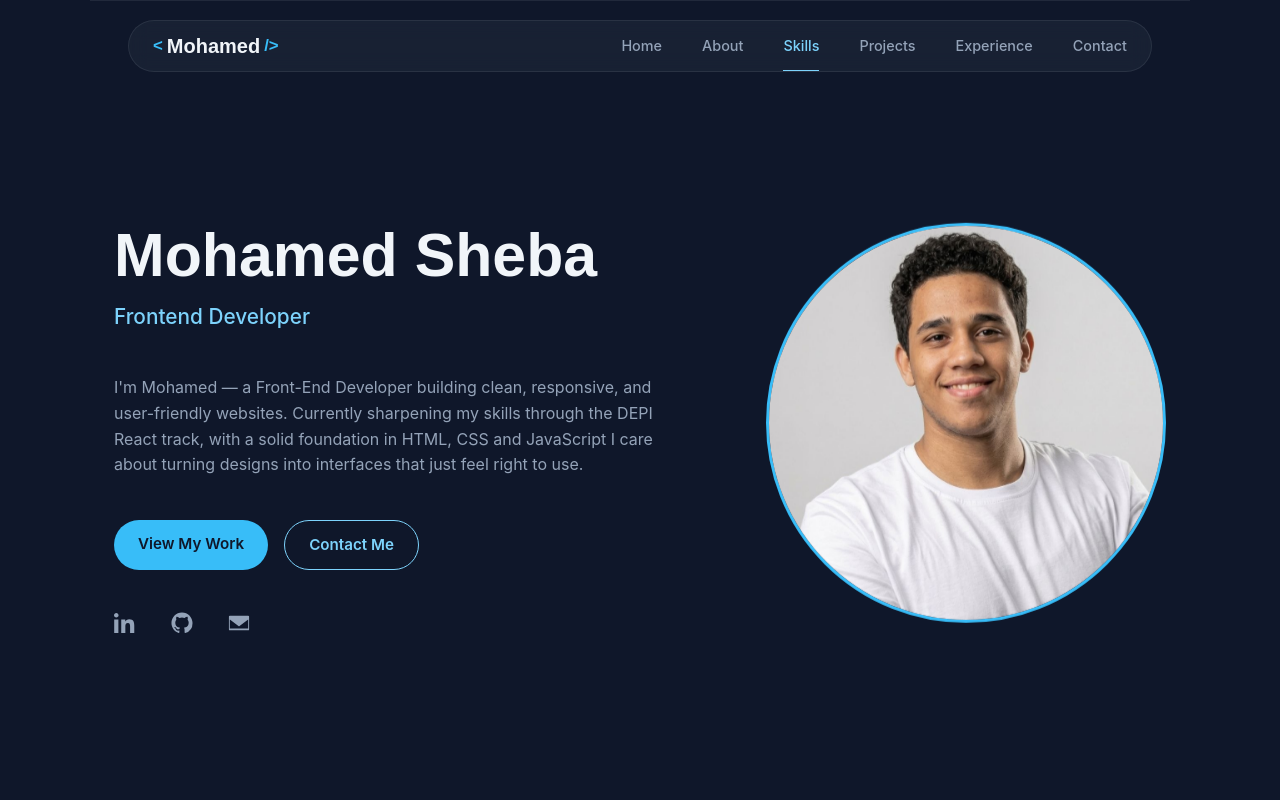
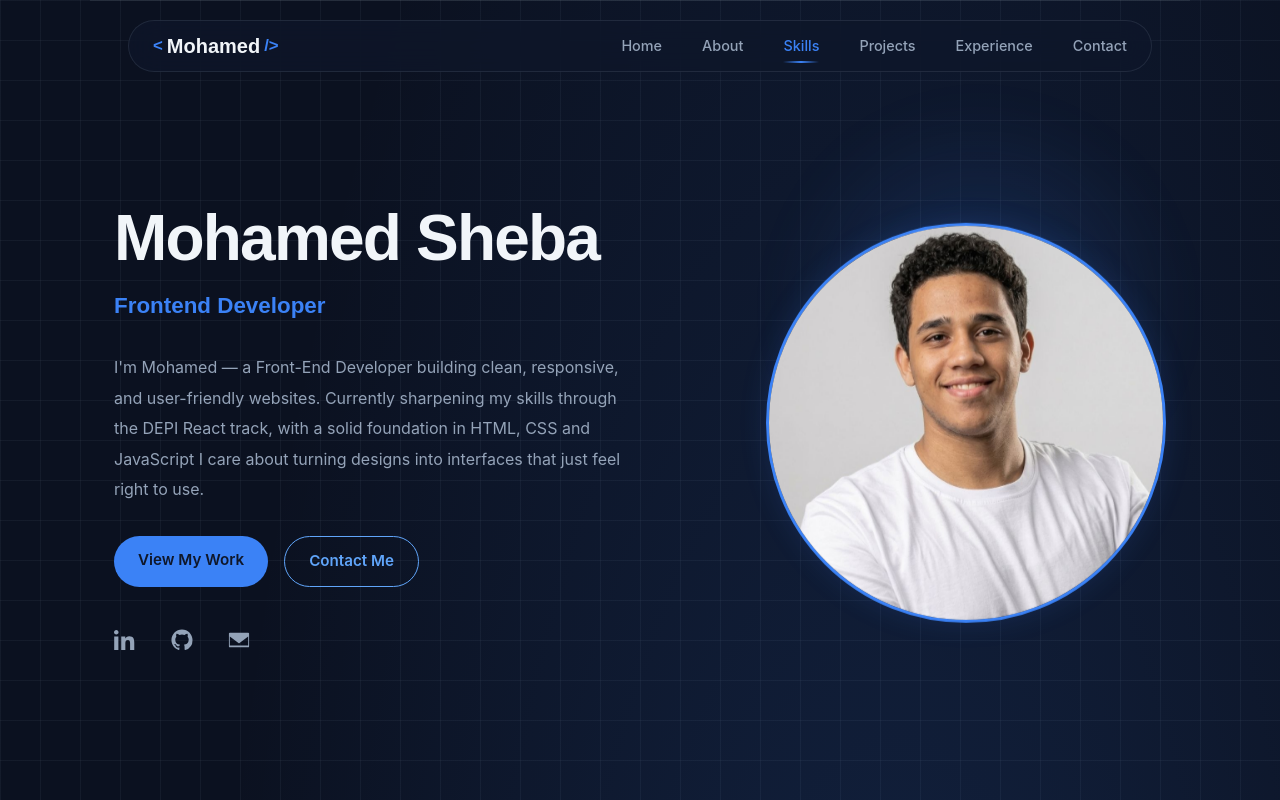
Before and after one commit to mohamedsheba/Portfolio_react-version, a React (Vite) app: page / in a window 1280 px wide. Shown: the top 800 px of the page. Built offline with nearby package versions, Linux system fonts and the light colour scheme.

Commit message:
changing style

```diff
--- a/src/App.css
+++ b/src/App.css
@@ -1,16 +1,27 @@
+
 :root {
-	--bg-color: #0F172A;
-	--card-bg: #1E293B;
+    /* Backgrounds */
+    --bg-color: #0B1120;
+    --card-bg: #151F33;
+
+    /* Text */
     --text-color: #F1F5F9;
     --text-muted: #94A3B8;
-	--accent-color: #38BDF8;
-	--secondary-color: #7DD3FC;
 
+    /* Electric blue */
+    --accent-color: #3B82F6;
+    --secondary-color: #60A5FA;
+    --accent-glow: rgba(59, 130, 246, 0.18);
+
+    /* Fonts */
     --font-heading: 'Sora', sans-serif;
     --font-body: 'Inter', sans-serif;
 
+    /* Layout */
     --max-width: 1100px;
     --radius: 14px;
+
+    /* Motion */
     --transition: 0.3s ease;
 }
 
@@ -25,10 +36,30 @@ html {
 }
 
 body {
-	background-color: var(--bg-color);
-	color: var(--text-color);
 	font-family: var(--font-body);
 	line-height: 1.6;
+	color: var(--text-color);
+    background-color: #0B1120;
+    background-image:
+        radial-gradient(
+            ellipse at 70% 35%,
+            rgba(59, 130, 246, 0.16),
+            transparent 55%
+        ),
+        linear-gradient(
+            rgba(148, 163, 184, 0.07) 1px,
+            transparent 1px
+        ),
+        linear-gradient(
+            90deg,
+            rgba(148, 163, 184, 0.07) 1px,
+            transparent 1px
+        );
+
+    background-size:
+        auto,
+        40px 40px,
+        40px 40px;
 }
 
 h1,
@@ -57,10 +88,6 @@ section {
 .section-title {
 	font-size: 2rem;
 	margin-bottom: 48px;
-}
-
-section:not(#home) {
-	border-top: 1px solid rgba(241, 245, 249, 0.08);
 }
 
 .btn {
@@ -115,16 +142,26 @@ section:not(#home) {
     transform: translateX(-50%);
     z-index: 1000;
     width: 80%;
-	background-color: rgba(30, 41, 59, 0.6);
-	backdrop-filter: blur(10px);
+
+    background-color: rgba(15, 23, 42, 0.72);
+    backdrop-filter: blur(16px);
+    -webkit-backdrop-filter: blur(16px);
+
     border-radius: 999px;
-	border: 1px solid rgba(241, 245, 249, 0.08);
-	transition: background-color var(--transition), box-shadow var(--transition);
+    border: 1px solid rgba(148, 163, 184, 0.14);
+
+    transition:
+        background-color var(--transition),
+        box-shadow var(--transition),
+        border-color var(--transition);
 }
 
 .navbar.scrolled {
-	background-color: rgba(30, 41, 59, 0.65);
-	box-shadow: 0 8px 24px rgba(0, 0, 0, 0.3);
+    background-color: rgba(11, 17, 32, 0.92);
+    border-color: rgba(59, 130, 246, 0.22);
+    box-shadow:
+        0 8px 30px rgba(0, 0, 0, 0.25),
+        0 0 24px rgba(59, 130, 246, 0.07);
 }
 
 .navbar-inner {
@@ -159,6 +196,7 @@ section:not(#home) {
 }
 
 .nav-link {
+	position: relative;
 	display: inline-flex;
 	align-items: center;
 	height: 50px;
@@ -171,10 +209,34 @@ section:not(#home) {
 
 .nav-link:hover,
 .nav-link.active {
-	color: var(--secondary-color);
-	border-bottom: 1px solid var(--secondary-color);
+	color: var(--accent-color);
+	border-bottom-color: transparent;
 }
 
+.nav-link::after {
+	content: "";
+	position: absolute;
+	bottom: 7px;
+	left: 0;
+	width: 100%;
+	height: 2px;
+
+	background: linear-gradient(
+		90deg,
+		transparent,
+		var(--accent-color),
+		transparent
+	);
+
+	transform: scaleX(0);
+	transform-origin: center;
+	transition: transform var(--transition);
+}
+
+.nav-link:hover::after,
+.nav-link.active::after {
+	transform: scaleX(1);
+}
 .menu-toggle {
 	display: none;
 	background: none;
@@ -194,6 +256,28 @@ section:not(#home) {
 	align-items: center;
 	justify-content: space-between;
 	gap: 48px;
+	position: relative;
+    isolation: isolate;
+}
+
+#home::before {
+    content: "";
+    position: absolute;
+    z-index: -1;
+
+    width: 420px;
+    height: 420px;
+    top: 12%;
+    right: 0;
+
+    background: radial-gradient(
+        circle,
+        var(--accent-glow, rgba(59, 130, 246, 0.18)) 0%,
+        transparent 70%
+    );
+
+    filter: blur(20px);
+    pointer-events: none;
 }
 
 .home-text {
@@ -202,20 +286,27 @@ section:not(#home) {
 }
 
 .home-name {
-	font-size: 3.8rem;
-	margin-bottom: 8px;
+	font-family: var(--font-heading);
+    font-size: clamp(2.6rem, 5vw, 4.2rem);
+    font-weight: 700;
+    line-height: 1.12;
+    letter-spacing: -1.8px;
+    margin-bottom: 14px;
 }
 
 .home-title {
-	font-size: 1.3rem;
-	color: var(--secondary-color);
-	font-weight: 500;
-	margin-bottom: 42px;
+    font-family: var(--font-heading);
+    font-size: clamp(1.15rem, 2vw, 1.4rem);
+    color: var(--accent-color);
+    font-weight: 600;
+    margin-bottom: 28px;
 }
 
 .home-desc {
     color: var(--text-muted);
-	margin-bottom: 42px;
+    line-height: 1.9;
+    max-width: 520px;
+    margin-bottom: 32px;
 }
 
 .home-buttons {
@@ -244,6 +335,7 @@ section:not(#home) {
     border-radius: 50%;
     object-fit: cover;
     border: 3px solid var(--accent-color);
+    box-shadow: 0 0 28px rgba(59, 130, 246, 0.15);
     animation: move-img 5s ease-in-out infinite;
 }
 
--- a/src/App.jsx
+++ b/src/App.jsx
@@ -14,7 +14,9 @@ function App() {
 
 	useEffect(() => {
 
-		const revealElements = document.querySelectorAll('[data-reveal]');
+		const revealElements = document.querySelectorAll(
+			'[data-reveal]:not(.home [data-reveal])'
+		);
 
 		const revealObserver = new IntersectionObserver((entries, observer) => {
 			entries.forEach(entry => {
@@ -23,7 +25,7 @@ function App() {
 					observer.unobserve(entry.target);
 				}
 			});
-		}, {threshold: 0.15})
+		}, { threshold: 0.15 })
 
 		revealElements.forEach((el) => revealObserver.observe(el))
 	}, [])
--- a/src/components/Home.jsx
+++ b/src/components/Home.jsx
@@ -1,3 +1,4 @@
+import { useEffect } from "react";
 import homeImage from "../assets/home-img.jpg";
 
 export default function Home() {
@@ -6,6 +7,26 @@ export default function Home() {
         { name: "Github", url: "https://github.com/mohamedsheba" },
         { name: "Email", url: "mailto:mohamed.sheba101@gmail.com" }
     ]
+
+    useEffect(() => {
+        const homeElements = document.querySelectorAll(
+            '.home [data-reveal]'
+        );
+
+        const timers = [];
+
+        homeElements.forEach((el, index) => {
+            const timer = setTimeout(() => {
+                el.classList.add('is-visible');
+            }, index * 200);
+
+            timers.push(timer);
+        });
+
+        return () => {
+            timers.forEach(clearTimeout);
+        };
+    }, []);
 
     return (
         <section id="home" className="home">
```
Lines whose indentation alone changed are shown as unchanged.
